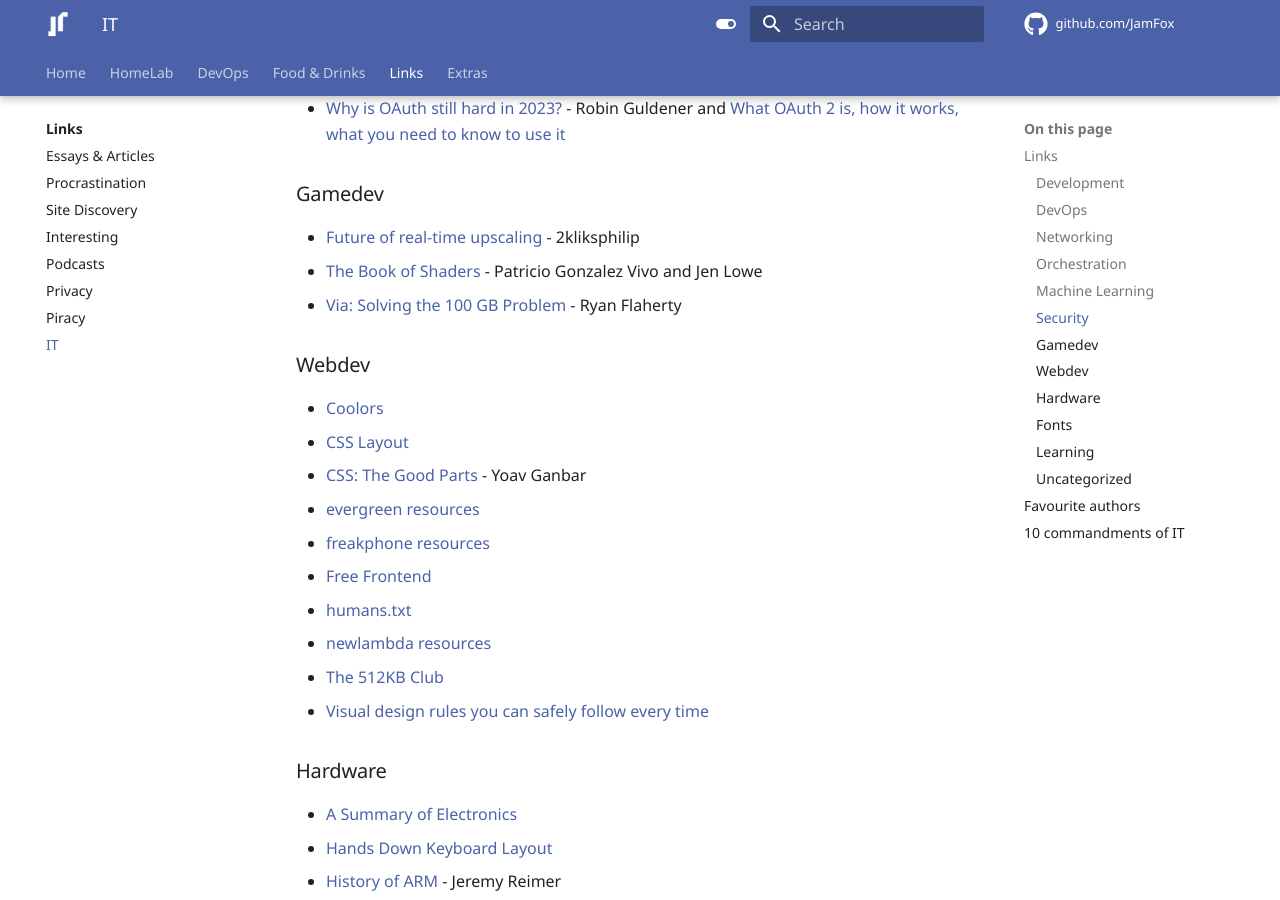
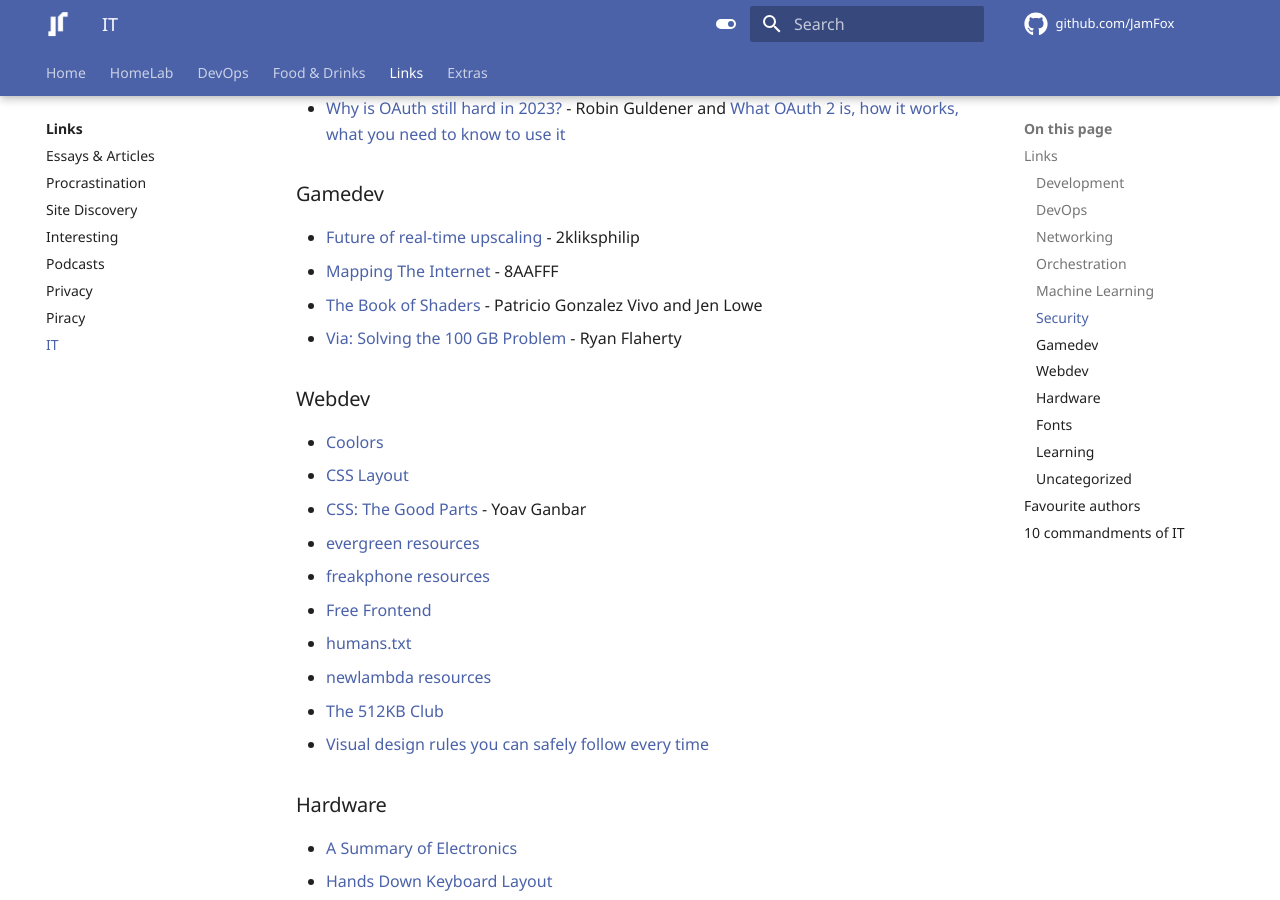
Before and after one commit to JamFox/docs.jamfox.dev, an MkDocs documentation site: the page built from docs/content/links/it.md, in a window 1280 px wide and 900 px high, scrolled down 1687 px. Built offline with MkDocs 1.6.1 and Material for MkDocs 9.7.7, drawn with Linux system fonts in a browser that asks for light colours; comment, search, counter and statistics services are not loaded.

Commit message:
add netmap

```diff
--- a/docs/content/links/it.md
+++ b/docs/content/links/it.md
@@ -59,6 +59,7 @@ title: "IT"
 ### Gamedev
 
 - [Future of real-time upscaling](https://youtu.be/f8piCZz0p-Y) - 2kliksphilip
+- [Mapping The Internet](https://www.youtube.com/watch?v=qkOem3HyR_w) - 8AAFFF
 - [The Book of Shaders](https://thebookofshaders.com/) - Patricio Gonzalez Vivo and Jen Lowe
 - [Via: Solving the 100 GB Problem](https://www.youtube.com/watch?v=e5wAn-4e5hQ) - Ryan Flaherty
 
```
